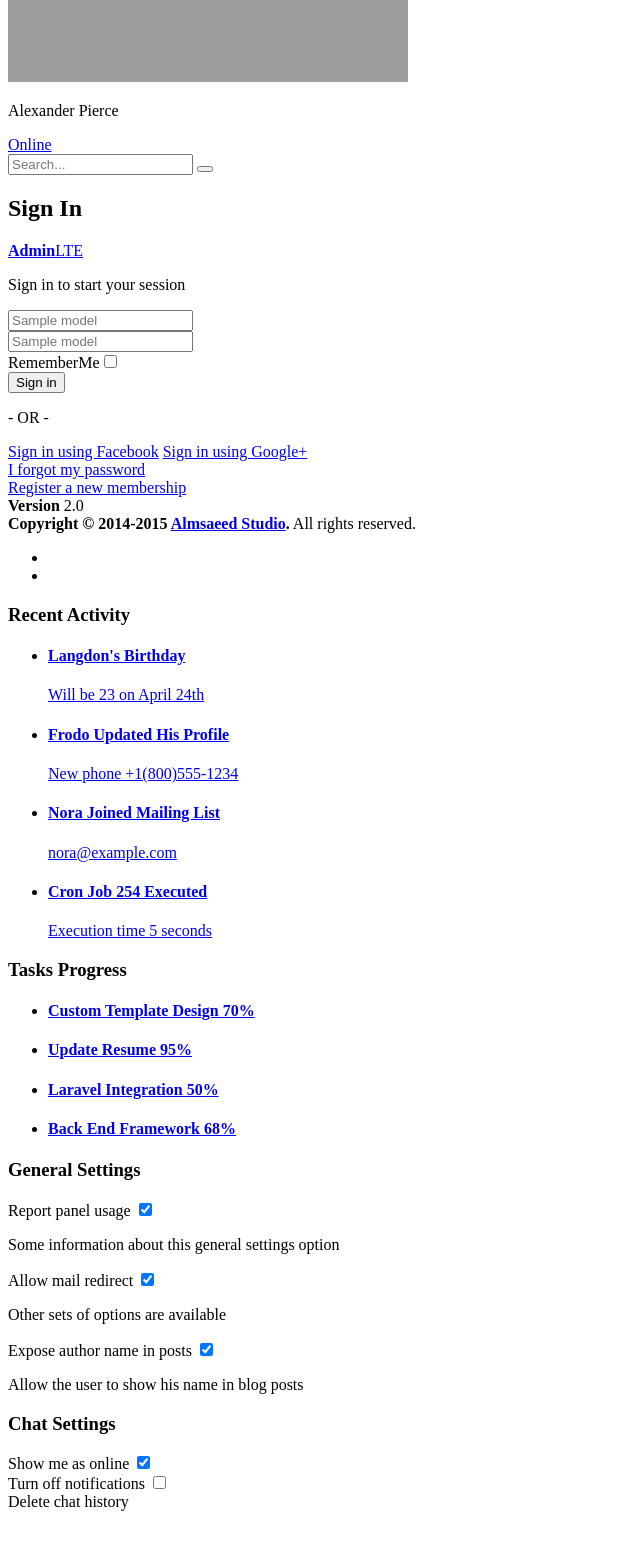
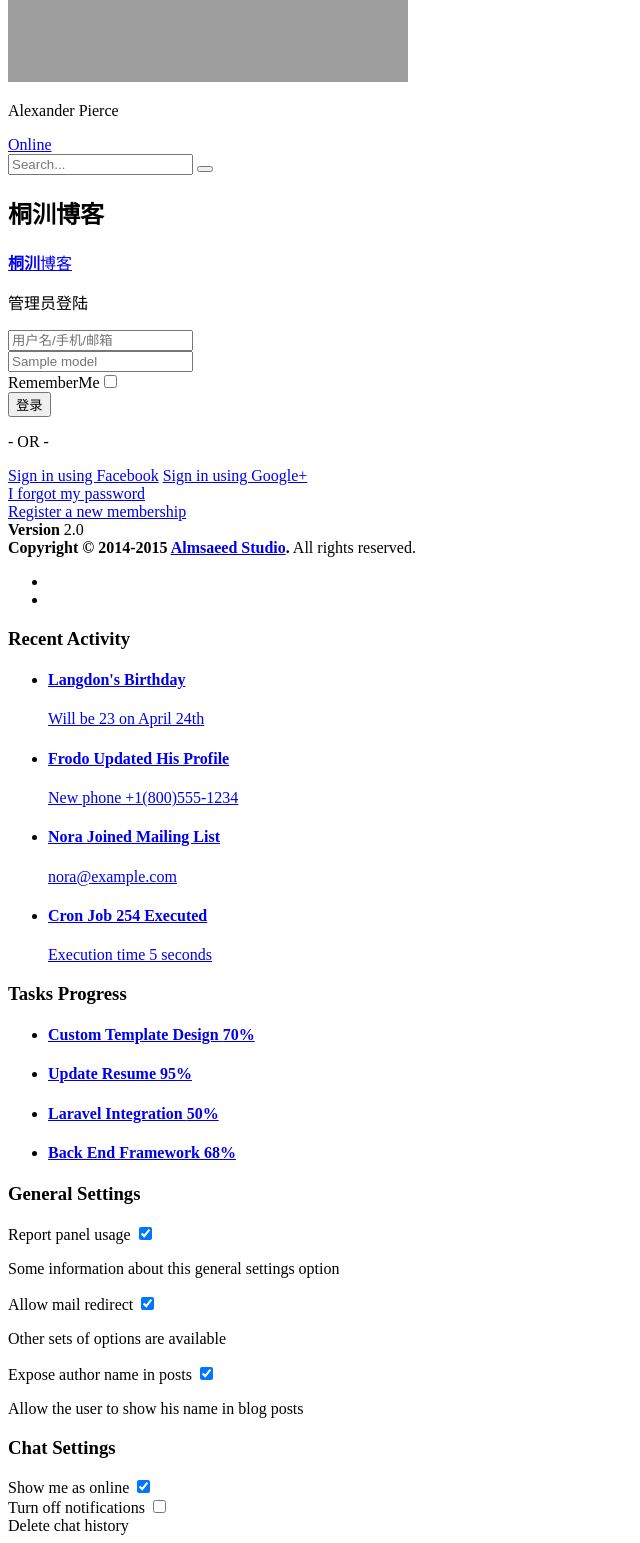
Before and after one commit to wonxing131/blogs-Yii, a Yii app: template backend/views/site/login.php in a window 1280 px wide. Shown: the part 3614-5157 px from the top of the page, without its empty margins (0-640 px from the left). Before the commit the page ends 5125 px from the top, so only its background shows below. Run offline with PHP 8.4 and a stand-in for Yii, Linux system fonts and the light colour scheme; the template is opened without the code that fills it: most values are stand-ins (such as "Sample title", 1, 10 or a date in 2020); form fields are guessed from the names that the template uses; data that the repository does not hold is empty; some libraries are stand-ins or nearby versions; grey boxes are pictures that could not be loaded.

Commit message:
设置公共函数

```diff
--- a/backend/controllers/AdminController.php
+++ b/backend/controllers/AdminController.php
@@ -14,8 +14,6 @@ use Yii;
 
 class AdminController extends BaseController
 {
-    protected $access_except = ['add'];
-
     public function actionAdd()
     {
         $model = new Admin();
--- a/backend/controllers/SiteController.php
+++ b/backend/controllers/SiteController.php
@@ -12,7 +12,7 @@ class SiteController extends BaseController
 {
     protected $access_except = ['login'];
     protected $must_login = ['logout','index'];
-    protected $method = ['logout' => ['post']];
+    protected $method = ['logout' => ['get']];
 
     /**
      * {@inheritdoc}
@@ -46,14 +46,12 @@ class SiteController extends BaseController
         if (!Yii::$app->user->isGuest) {
             return $this->goHome();
         }
-
         $model = new Admin();
         $post = Yii::$app->request->post();
         if ($model->login($post)) {
             return $this->goBack();
         } else {
             $model->admin_pass = '';
-
             return $this->render('login', [
                 'model' => $model,
             ]);
@@ -67,7 +65,7 @@ class SiteController extends BaseController
      */
     public function actionLogout()
     {
-        Yii::$app->user->logout();
+        Yii::$app->user->logout(false);
 
         return $this->goHome();    //返回主页
 //        return $this->goBack(Yii::$app->request->referrer);   返回跳转页面
--- a/backend/models/Common.php
+++ b/backend/models/Common.php
@@ -19,8 +19,8 @@ class Common extends ActiveRecord
         return [
             [
                 'class' => TimestampBehavior::className(),
-                'createdAtAttribute' => 'create_at',
-                'updatedAtAttribute' => 'update_at',
+                'createdAtAttribute' => 'created_at',
+                'updatedAtAttribute' => 'updated_at',
 //                'value' => function (){
 //                    return date('Y-m-d H:i:s');
 //                }
--- a/backend/views/site/login.php
+++ b/backend/views/site/login.php
@@ -6,7 +6,7 @@ use yii\bootstrap\ActiveForm;
 /* @var $form yii\bootstrap\ActiveForm */
 /* @var $model \common\models\LoginForm */
 
-$this->title = 'Sign In';
+$this->title = '桐汌博客';
 
 $fieldOptions1 = [
     'options' => ['class' => 'form-group has-feedback'],
@@ -21,23 +21,23 @@ $fieldOptions2 = [
 
 <div class="login-box">
     <div class="login-logo">
-        <a href="#"><b>Admin</b>LTE</a>
+        <a href="#"><b>桐汌</b>博客</a>
     </div>
     <!-- /.login-logo -->
     <div class="login-box-body">
-        <p class="login-box-msg">Sign in to start your session</p>
+        <p class="login-box-msg">管理员登陆</p>
 
         <?php $form = ActiveForm::begin(['id' => 'login-form', 'enableClientValidation' => false]); ?>
 
         <?= $form
-            ->field($model, 'username', $fieldOptions1)
+            ->field($model, 'loginName', $fieldOptions1)
             ->label(false)
-            ->textInput(['placeholder' => $model->getAttributeLabel('username')]) ?>
+            ->textInput(['placeholder' => '用户名/手机/邮箱']) ?>
 
         <?= $form
-            ->field($model, 'password', $fieldOptions2)
+            ->field($model, 'admin_pass', $fieldOptions2)
             ->label(false)
-            ->passwordInput(['placeholder' => $model->getAttributeLabel('password')]) ?>
+            ->passwordInput(['placeholder' => $model->getAttributeLabel('admin_pass')]) ?>
 
         <div class="row">
             <div class="col-xs-8">
@@ -45,7 +45,7 @@ $fieldOptions2 = [
             </div>
             <!-- /.col -->
             <div class="col-xs-4">
-                <?= Html::submitButton('Sign in', ['class' => 'btn btn-primary btn-block btn-flat', 'name' => 'login-button']) ?>
+                <?= Html::submitButton('登录', ['class' => 'btn btn-primary btn-block btn-flat', 'name' => 'login-button']) ?>
             </div>
             <!-- /.col -->
         </div>
```
Also changed, not shown: backend/models/Admin.php (+51 -4 lines), backend/web/favicon.ico.
